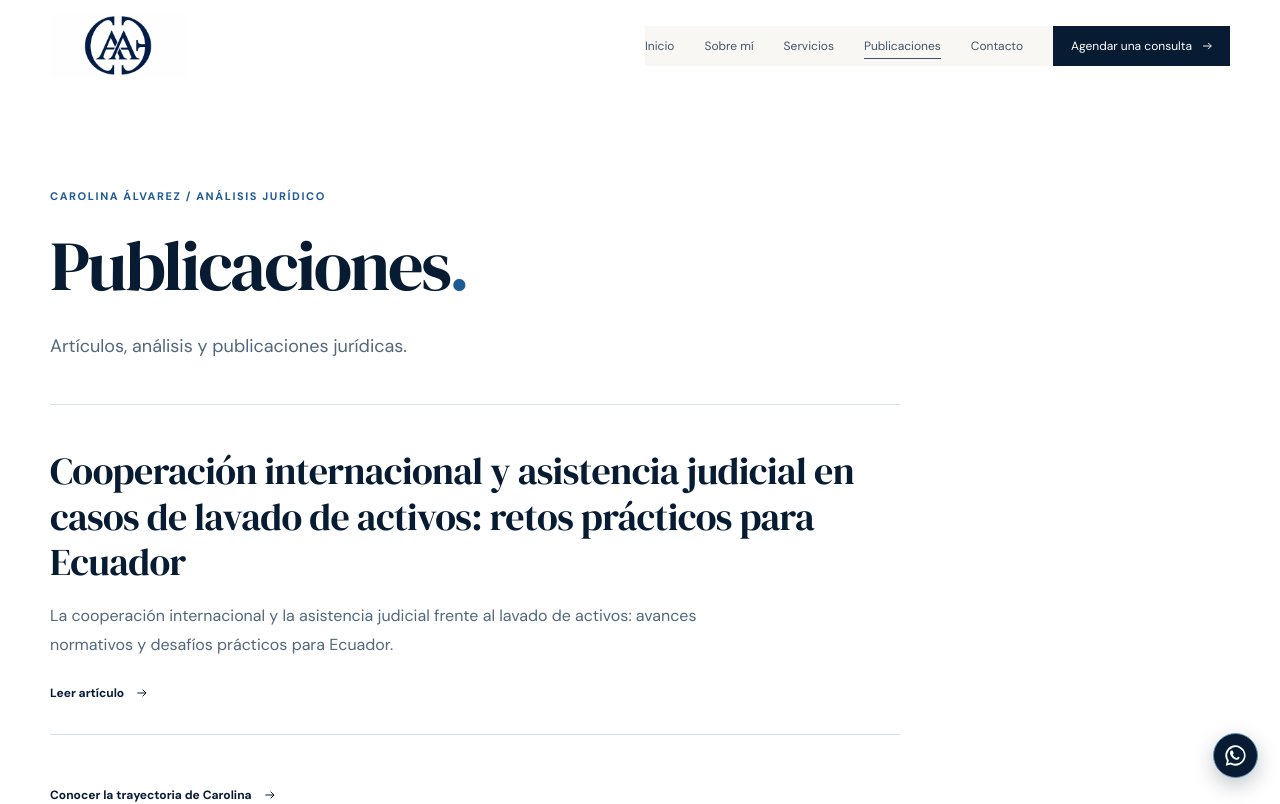
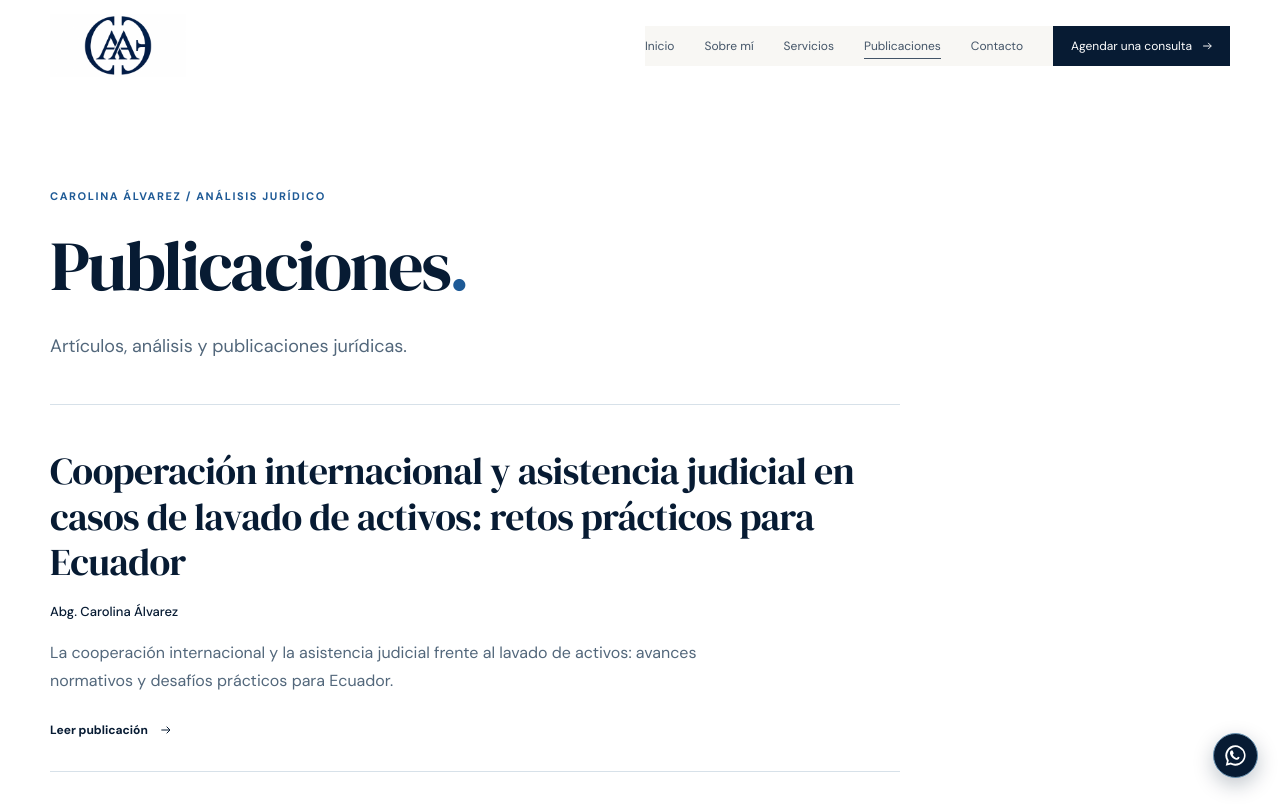
Before and after one commit to Kovaro-Tech/carolina-alvarez-web, a React (Vite) app: page /publicaciones in a window 1280 px wide. Shown: the top 804 px of the page. Built offline with nearby package versions, Linux system fonts and the light colour scheme.

Commit message:
Update professional experience and publish first legal article

```diff
--- a/src/data/publications.js
+++ b/src/data/publications.js
@@ -3,6 +3,8 @@ export const publications = [
   {
     "slug": "cooperacion-internacional-asistencia-judicial-lavado-activos-ecuador",
     "title": "Cooperación internacional y asistencia judicial en casos de lavado de activos: retos prácticos para Ecuador",
+    "seoTitle": "Cooperación internacional y lavado de activos en Ecuador | Carolina Álvarez",
+    "author": "Abg. Carolina Álvarez",
     "description": "La cooperación internacional y la asistencia judicial frente al lavado de activos: avances normativos y desafíos prácticos para Ecuador.",
     "sourcePdf": "/articulos/ARTICULO-CAROLINA-ALVAREZ.pdf",
     "paragraphs": [
--- a/src/data/seo.js
+++ b/src/data/seo.js
@@ -6,7 +6,7 @@ export const pageMeta = {
   '/sobre-mi': { title: 'Carolina Álvarez | Trayectoria y Formación Profesional', description: 'Conoce la formación de posgrado y la trayectoria de Carolina Álvarez en el sistema de justicia y la defensa jurídica en Ecuador.' },
   '/servicios': { title: 'Servicios Jurídicos | Carolina Álvarez', description: 'Asesoría y defensa en Derecho Penal, Derecho Penal Económico y Derecho Tributario para personas y empresas. Atención en Quito y virtual.' },
   '/contacto': { title: 'Contacto | Carolina Álvarez Abogada', description: 'Contacta a Carolina Álvarez por WhatsApp o correo para coordinar una consulta jurídica en Quito, Ecuador, o mediante atención virtual.' },
-  '/publicaciones': { title: 'Publicaciones Jurídicas | Carolina Álvarez', description: 'Espacio de artículos y análisis jurídicos de Carolina Álvarez sobre Derecho Penal, Penal Económico y Tributación. Próximamente.' },
+  '/publicaciones': { title: 'Publicaciones Jurídicas | Carolina Álvarez', description: 'Artículos y análisis jurídicos de Carolina Álvarez sobre Derecho Penal, Penal Económico y Tributación.' },
   '/politica-de-privacidad': { title: 'Política de Privacidad | Carolina Álvarez', description: 'Información sobre los datos de contacto, las finalidades del tratamiento y el ejercicio de tus derechos ante Carolina Álvarez.', noindex: true },
   '/politica-de-cookies': { title: 'Política de Cookies | Carolina Álvarez', description: 'Conoce el almacenamiento técnico de navegación del sitio de Carolina Álvarez y cómo gestionarlo desde tu navegador.', noindex: true },
 }
@@ -17,7 +17,7 @@ export const publicPaths = () => [...Object.keys(pageMeta), ...publications.map(
 export function getPageMeta(pathname) {
   const path = normalizePath(pathname)
   const article = publications.find((item) => publicationPath(item) === path)
-  const meta = article ? { title: `${article.title} | Carolina Álvarez`, description: article.description, article } : pageMeta[path]
+  const meta = article ? { title: article.seoTitle || `${article.title} | Carolina Álvarez`, description: article.description, article } : pageMeta[path]
   if (!meta) return { title: 'Página no encontrada | Carolina Álvarez', description: 'La página solicitada no existe. Vuelve al inicio para conocer los servicios jurídicos de Carolina Álvarez.', noindex: true }
   return { ...meta, canonical: new URL(path, SITE_URL).href }
 }
--- a/src/pages/About.jsx
+++ b/src/pages/About.jsx
@@ -29,7 +29,7 @@ export default function About() {
         <div className="about-education__intro">
           <p className="section-label">01 / Formación académica</p>
           <h2 id="education-title">Tres maestrías.<br />Una visión <em>integral.</em></h2>
-          <p>Su formación de posgrado integra tres áreas jurídicas clave en asuntos complejos: Derecho Penal, Derecho Penal Económico y Tributación.</p>
+          <p>Su formación de posgrado reúne tres áreas que convergen especialmente en asuntos de alta complejidad: Derecho Penal, Derecho Penal Económico y Tributación.</p>
           <p>Esta preparación aporta herramientas para analizar la dimensión penal de un caso junto con sus implicaciones empresariales, patrimoniales y tributarias. Los diplomados en Gestión Pública y Ciencias Políticas complementan esa base con una perspectiva sobre las instituciones y la gestión de lo público.</p>
         </div>
         <div className="qualifications">
@@ -65,7 +65,7 @@ export default function About() {
           </div>
           <div className="defense-companies">
             <h3>Sectores y organizaciones</h3>
-            <p>Su experiencia profesional comprende la representación y defensa de clientes pertenecientes a los siguientes sectores y tipos de organización:</p>
+            <p>Su experiencia en el ejercicio de la defensa comprende también la representación de organizaciones pertenecientes a distintos sectores empresariales, tanto nacionales como internacionales.</p>
             <ul>
               <li>Empresas multinacionales e internacionales</li>
               <li>Compañías aseguradoras y de salud</li>
--- a/src/pages/Publication.jsx
+++ b/src/pages/Publication.jsx
@@ -9,8 +9,9 @@ export default function Publication() {
   return <article className="legal-page publication-detail container">
     <Link className="text-link publication-back" to="/publicaciones">Volver a publicaciones</Link>
     <header className="publication-heading">
-      <p className="section-label">Publicaciones / Carolina Álvarez</p>
+      <p className="section-label">Publicación</p>
       <h1>{article.title}</h1>
+      <p className="publication-author">{article.author}</p>
       {article.datePublished && <time className="publication-date" dateTime={article.datePublished}>{new Date(`${article.datePublished}T12:00:00Z`).toLocaleDateString('es-EC', { day: 'numeric', month: 'long', year: 'numeric', timeZone: 'UTC' })}</time>}
       <p className="publication-summary">{article.description}</p>
     </header>
@@ -21,7 +22,6 @@ export default function Publication() {
         {section.paragraphs.map((paragraph, paragraphIndex) => <p key={paragraphIndex}>{paragraph}</p>)}
       </section>)}
     </div>
-    {article.sourcePdf && <p><a href={article.sourcePdf} target="_blank" rel="noopener noreferrer">Consultar el artículo original (PDF)</a></p>}
     <Link className="text-link publication-back" to="/publicaciones">Ver todas las publicaciones</Link>
   </article>
 }
--- a/src/pages/Publications.jsx
+++ b/src/pages/Publications.jsx
@@ -12,8 +12,9 @@ export default function Publications() {
         <article>
           {article.datePublished && <time className="publication-date" dateTime={article.datePublished}>{new Date(`${article.datePublished}T12:00:00Z`).toLocaleDateString('es-EC', { day: 'numeric', month: 'long', year: 'numeric', timeZone: 'UTC' })}</time>}
           <h2><Link to={publicationPath(article)}>{article.title}</Link></h2>
+          <p className="publication-author">{article.author}</p>
           <p>{article.description}</p>
-          <Link className="text-link" to={publicationPath(article)} aria-label={`Leer artículo: ${article.title}`}>Leer artículo <Icon name="arrow" /></Link>
+          <Link className="text-link" to={publicationPath(article)} aria-label={`Leer publicación: ${article.title}`}>Leer publicación <Icon name="arrow" /></Link>
         </article>
       </li>)}</ul> : <div className="publications-pending">
         <span className="publications-pending__rule" aria-hidden="true" />
--- a/src/site.css
+++ b/src/site.css
@@ -139,6 +139,7 @@
 .publications-list h2 a:hover { text-decoration: underline; text-underline-offset: 5px; }
 .publications-list p { max-width: 65ch; margin: 0 0 22px; color: #52677b; font-size: 16px; line-height: 1.8; }
 .publication-date { display: block; color: #607388; font-size: 12px; line-height: 1.6; }
+.publications-list .publication-author, .publication-detail .publication-author { margin: 0 0 16px; color: var(--navy); font-size: 13px; font-weight: 500; line-height: 1.6; }
 .publication-detail .publication-back { margin: 0 0 32px; }
 .publication-heading { padding-bottom: 20px; border-bottom: 1px solid var(--line); }
 .publication-detail .publication-summary { font-size: 19px; line-height: 1.75; }
```
